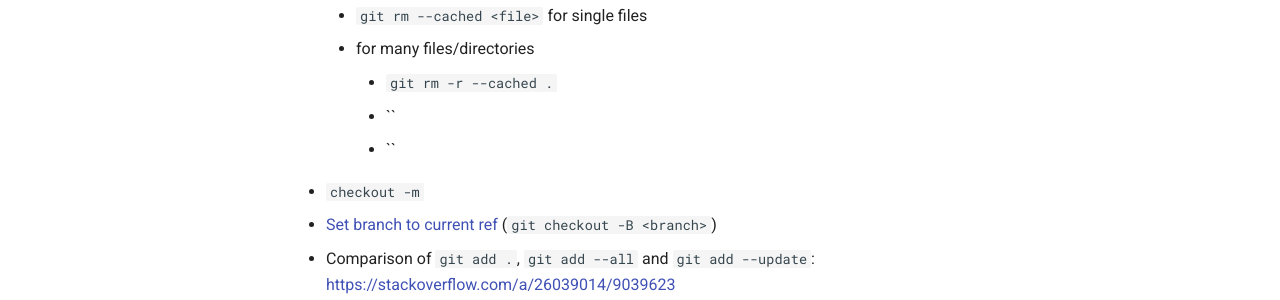
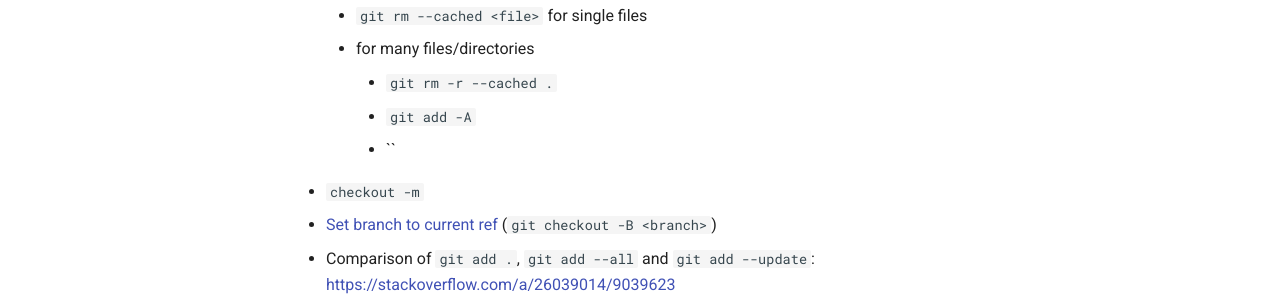
Before and after one commit to pofl/hop-on-hop-off-git, an MkDocs documentation site: the page built from docs/rest.md, in a window 1280 px wide and 900 px high. Shown: the part 412-712 px from the top of the window. Built offline with MkDocs 1.6.1 and Material for MkDocs 9.7.7, drawn with Linux system fonts in a browser that asks for light colours; old or Windows-style settings are respelled for this version of MkDocs.

Commit message:
Gitacora saved 1 changed files

```diff
--- a/docs/rest.md
+++ b/docs/rest.md
@@ -12,7 +12,8 @@
     - `git rm --cached <file>` for single files
     - for many files/directories
         - `git rm -r --cached .`
-        - ``
+        - `git add -A
+`
         - ``
 
 - `checkout -m`
```
